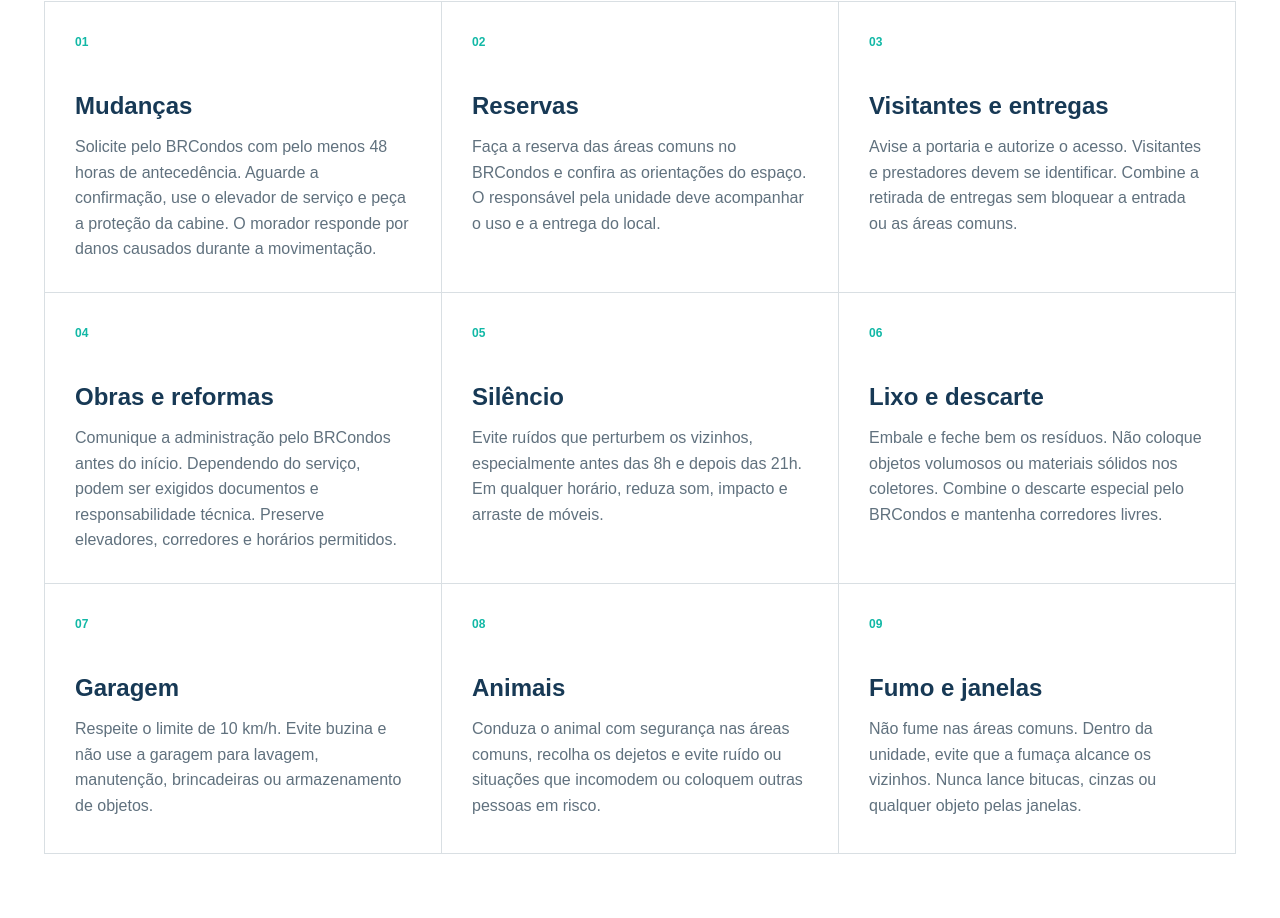
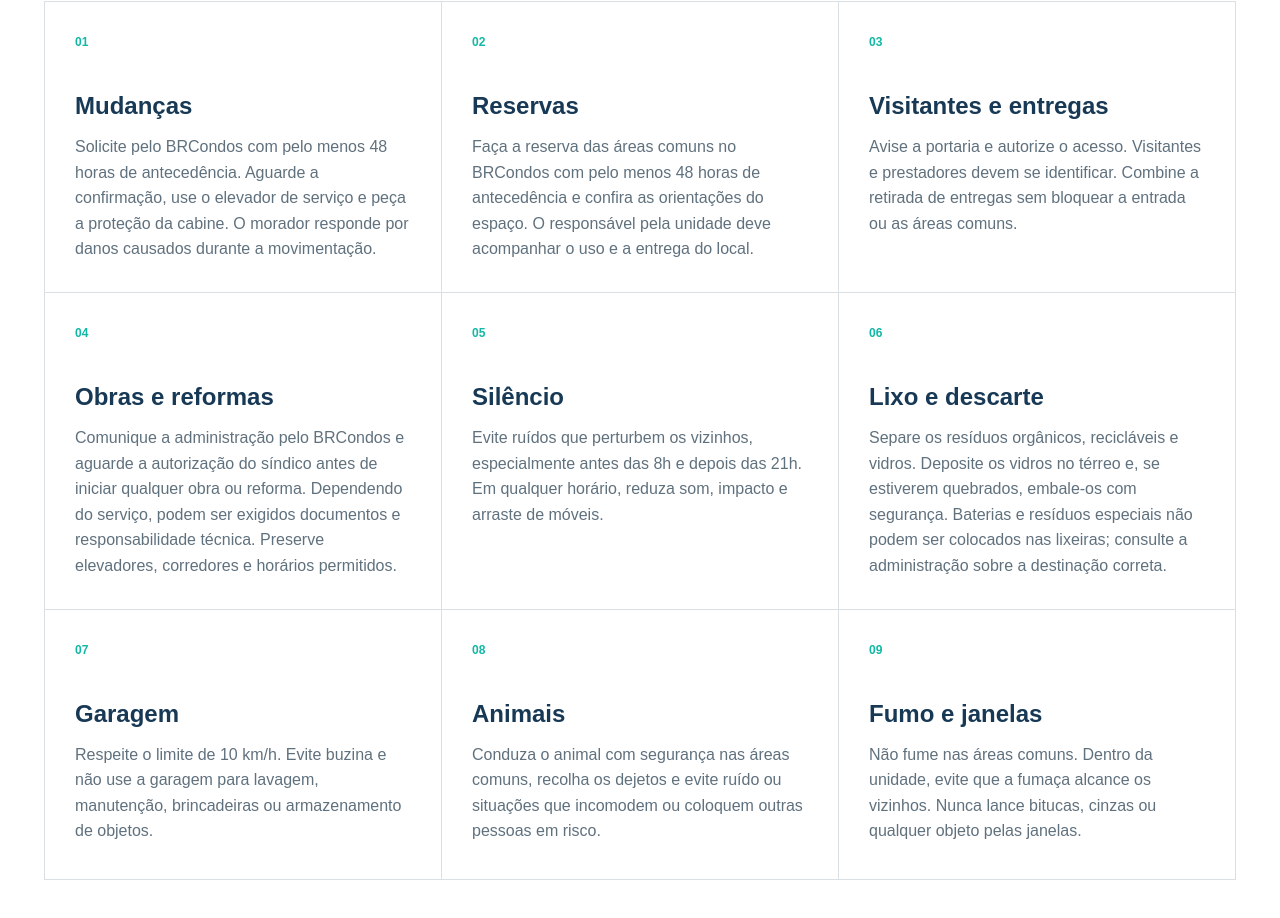
Before and after one commit to williamceccon/milena, a Next.js app: page /milena/ in a window 1280 px wide. Shown: the part 2137-3055 px from the top of the page. Built offline with nearby package versions, Linux system fonts and the light colour scheme.

Commit message:
feat: expand basic coexistence rules

```diff
--- a/app/content.ts
+++ b/app/content.ts
@@ -38,7 +38,7 @@ export const rules = [
   },
   {
     title: "Reservas",
-    text: "Faça a reserva das áreas comuns no BRCondos e confira as orientações do espaço. O responsável pela unidade deve acompanhar o uso e a entrega do local.",
+    text: "Faça a reserva das áreas comuns no BRCondos com pelo menos 48 horas de antecedência e confira as orientações do espaço. O responsável pela unidade deve acompanhar o uso e a entrega do local.",
   },
   {
     title: "Visitantes e entregas",
@@ -46,7 +46,7 @@ export const rules = [
   },
   {
     title: "Obras e reformas",
-    text: "Comunique a administração pelo BRCondos antes do início. Dependendo do serviço, podem ser exigidos documentos e responsabilidade técnica. Preserve elevadores, corredores e horários permitidos.",
+    text: "Comunique a administração pelo BRCondos e aguarde a autorização do síndico antes de iniciar qualquer obra ou reforma. Dependendo do serviço, podem ser exigidos documentos e responsabilidade técnica. Preserve elevadores, corredores e horários permitidos.",
   },
   {
     title: "Silêncio",
@@ -54,7 +54,7 @@ export const rules = [
   },
   {
     title: "Lixo e descarte",
-    text: "Embale e feche bem os resíduos. Não coloque objetos volumosos ou materiais sólidos nos coletores. Combine o descarte especial pelo BRCondos e mantenha corredores livres.",
+    text: "Separe os resíduos orgânicos, recicláveis e vidros. Deposite os vidros no térreo e, se estiverem quebrados, embale-os com segurança. Baterias e resíduos especiais não podem ser colocados nas lixeiras; consulte a administração sobre a destinação correta.",
   },
   {
     title: "Garagem",
```
Also changed, not shown: 5 other files (tests, documents, lock files or other folders).
